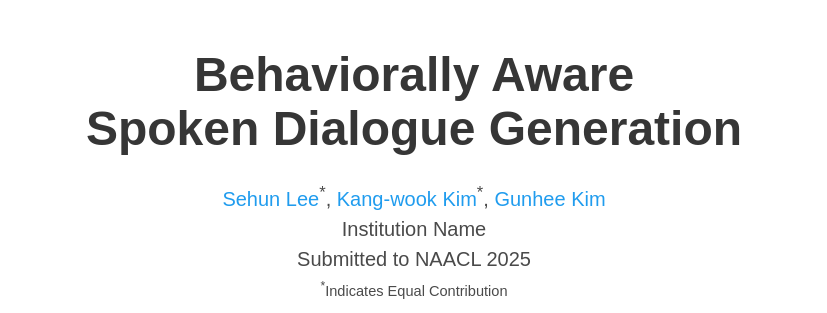
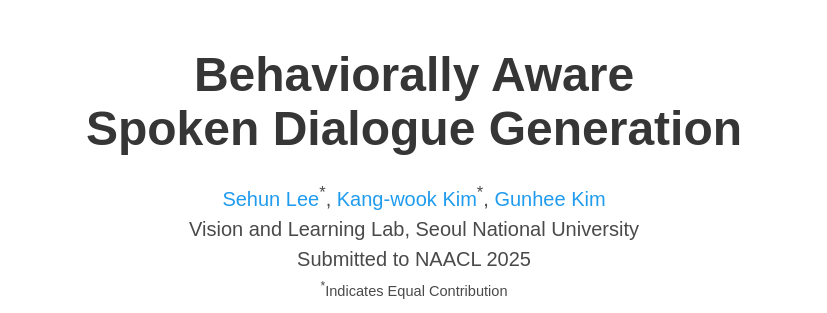
Before and after one commit to yhytoto12/Behavior-SD, a plain HTML site: page docs/index.html in a window 1280 px wide. Shown: the top 313 px of the page, without its empty margins (226-1053 px from the left). Drawn offline with nearby package versions, Linux system fonts and the light colour scheme; a script that the page names is missing; some icons are missing; a web font is replaced by a local one.

Commit message:
institution

```diff
--- a/docs/index.html
+++ b/docs/index.html
@@ -64,7 +64,7 @@
               </div>
 
                   <div class="is-size-5 publication-authors">
-                    <span class="author-block">Institution Name<br>Submitted to NAACL 2025</span>
+                    <span class="author-block">Vision and Learning Lab, Seoul National University<br>Submitted to NAACL 2025</span>
                     <span class="eql-cntrb"><small><br><sup>*</sup>Indicates Equal Contribution</small></span>
                   </div>
 
```
